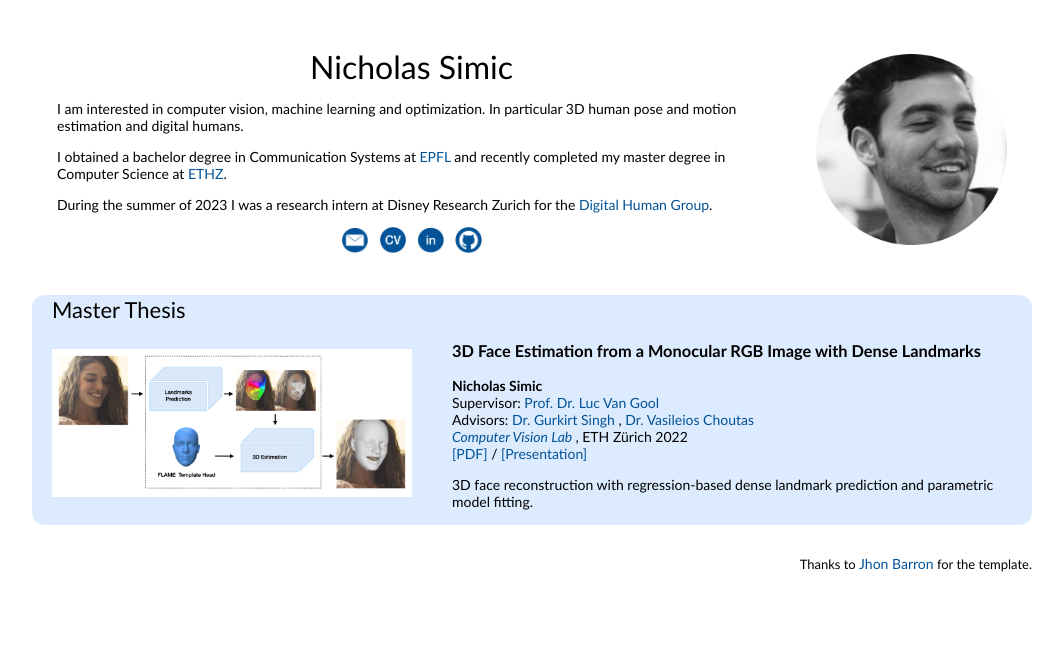
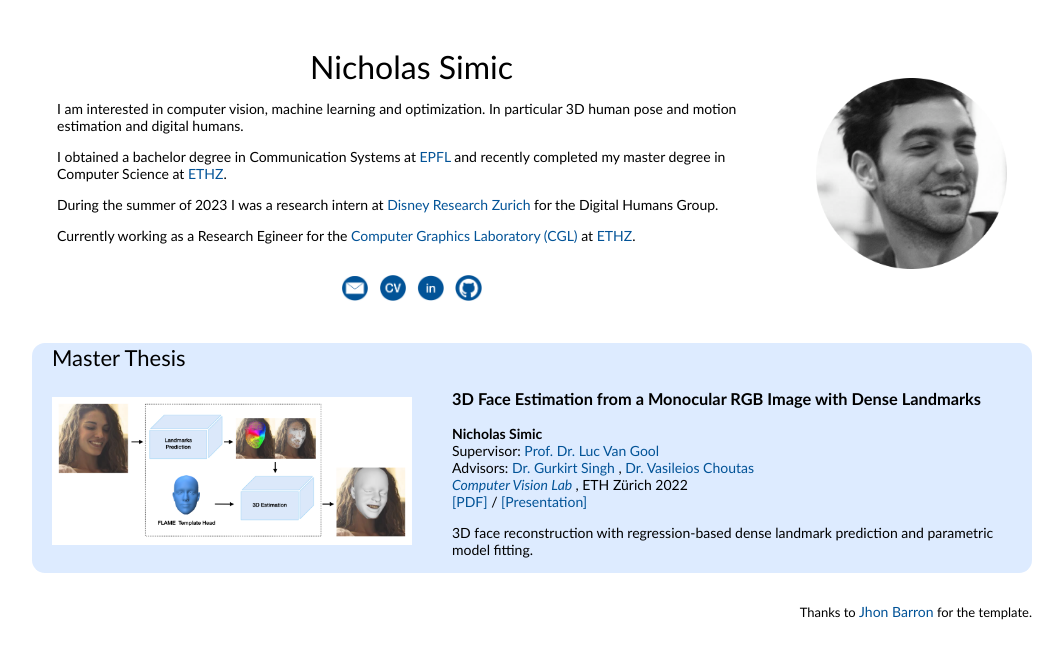
Before and after one commit to nicsimic/nicsimic.github.io, a plain HTML site: page index.html in a window 1280 px wide. Shown: the whole page, without its empty margins (108-1171 px from the left). Drawn offline with Linux system fonts and the light colour scheme.

Commit message:
up to date curriculum

```diff
--- a/index.html
+++ b/index.html
@@ -38,11 +38,12 @@
                 I obtained a bachelor degree in Communication Systems at <a style="color:#025397;" href="https://www.epfl.ch/en/">EPFL</a> and recently completed my master degree in Computer Science at <a style="color:#025397;" href="https://ethz.ch/en.html">ETHZ</a>.
                 </p>
                 <p>
-                During the summer of 2023 I was a research intern at Disney Research Zurich for the <a style="color:#025397;" href="https://studios.disneyresearch.com/digital-humans/">Digital Human Group</a>.
+                During the summer of 2023 I was a research intern at <a style="color:#025397;" href="https://studios.disneyresearch.com/">Disney Research Zurich</a> for the Digital Humans Group.
                 </p>
-
-
-
+                <p>
+                Currently working as a Research Egineer for the <a style="color:#025397;" href="https://cgl.ethz.ch/">Computer Graphics Laboratory (CGL)</a> at <a style="color:#025397;" href="https://ethz.ch/en.html">ETHZ</a>.
+                <br>
+              </br>
               <p style="text-align:center">
                 <a href="mailto:nicho.simic@gmail.com"><img width= '27'   src="images/mail.png" ></a> &nbsp;
                 <a href="data/nicsimic_curriculum.pdf"><img width= '27'   src="images/cv.png" ></a> &nbsp;
```
Also changed, not shown: 1 other file.
